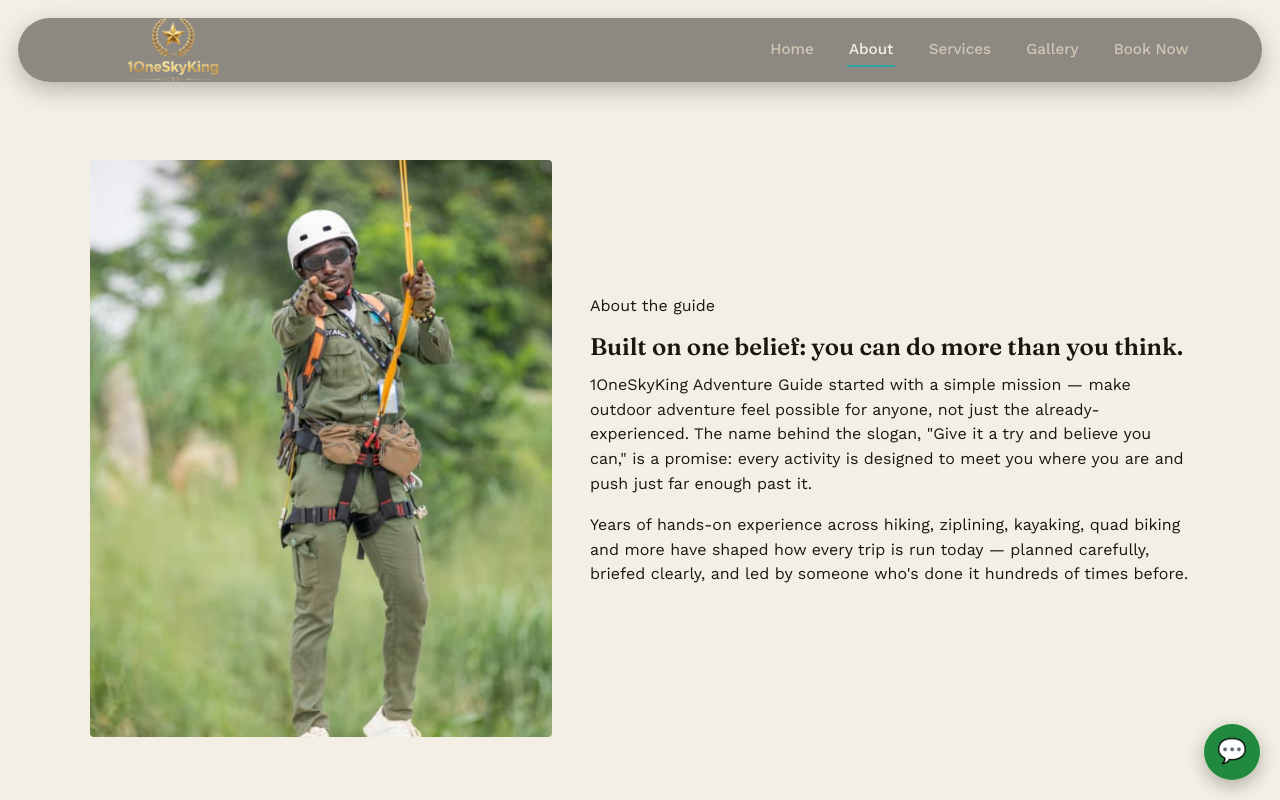
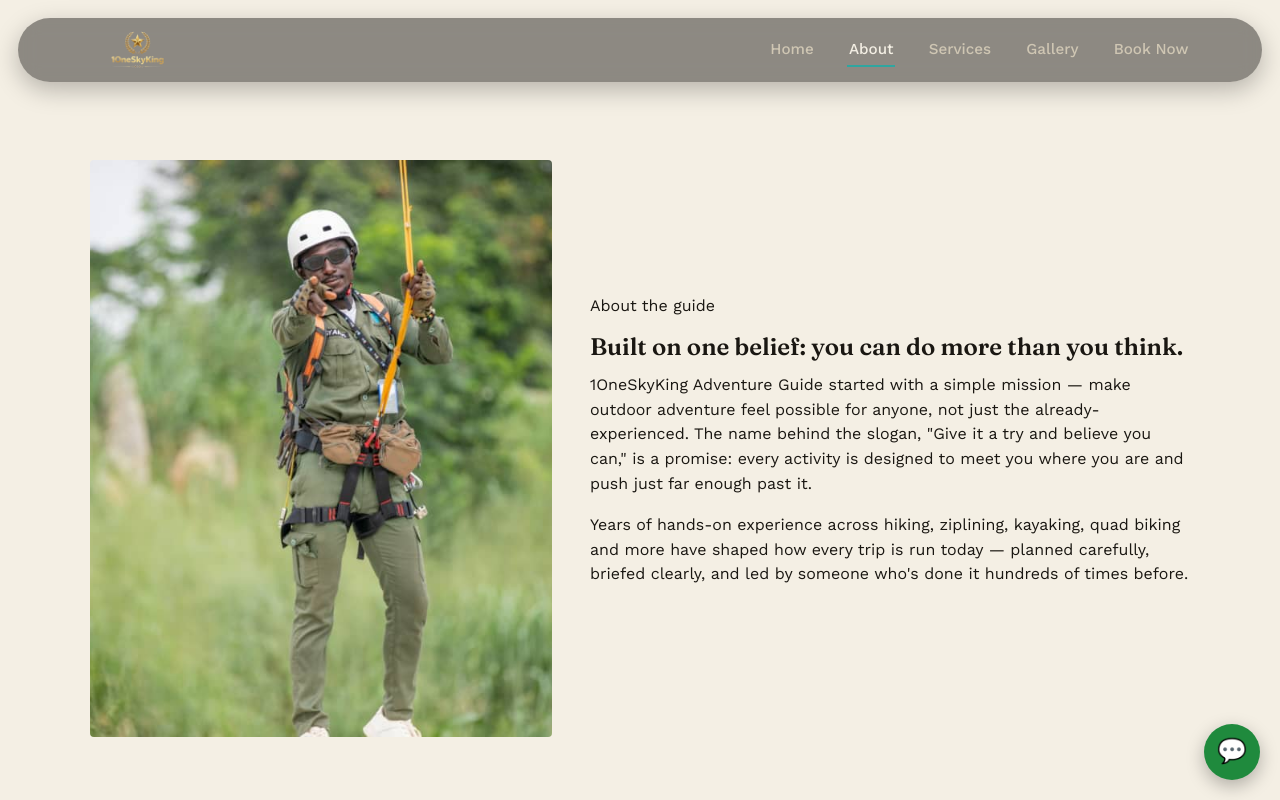
Before and after one commit to jesse-aj/TourSite, a plain HTML site: page about.html in a window 1280 px wide. Shown: the top 800 px of the page. Drawn offline with nearby package versions, Linux system fonts and the light colour scheme.

Commit message:
Made more Changes

```diff
--- a/about.html
+++ b/about.html
@@ -12,7 +12,7 @@
 <header class="site-header">
   <div class="wrap">
     <a href="index.html" class="logo">
-  <img src="./images/Logo.png" alt="1OneSkyKing" style="height:70px; width:auto;">
+  <img src="./images/Logo.png" alt="1OneSkyKing" style="height:40px; width:auto;">
 </a>
     <button class="nav-toggle" aria-expanded="false" aria-controls="primary-nav" aria-label="Toggle menu">☰</button>
     <nav class="primary-nav" id="primary-nav">
```
Also changed, not shown: contact.html (+1 -1 lines), gallery.html (+1 -1 lines), services.html (+1 -1 lines).
